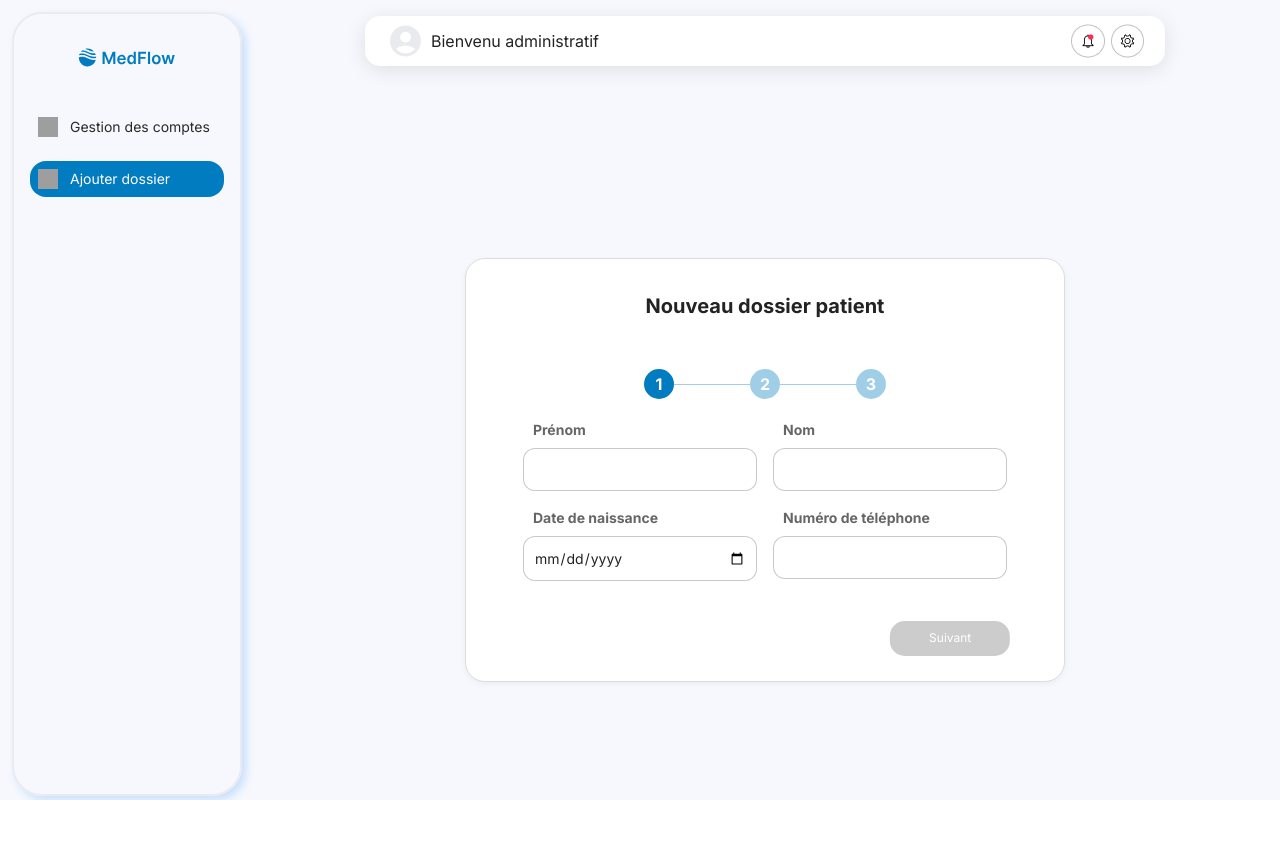
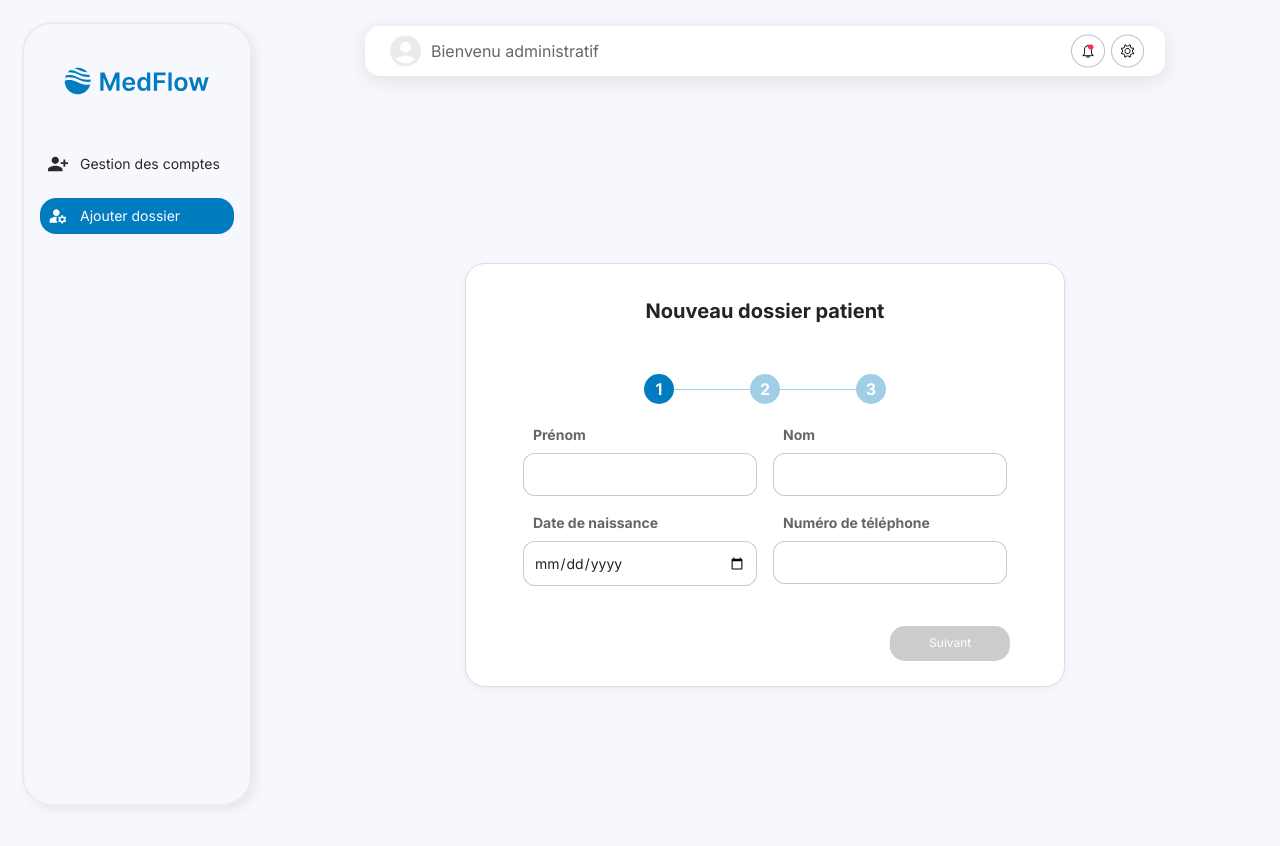
Before and after one commit to akaFatma/MedFlow, an Angular app in the folder frontend/: page /add-dpi in a window 1280 px wide. Shown: the top 846 px of the page. Before the commit the page ends 800 px from the top, so only its background shows below. Built offline with nearby package versions, Linux system fonts and the light colour scheme; grey boxes are pictures that could not be loaded.

Commit message:
Add DPI fixed stuff

```diff
--- a/frontend/src/app/components/sidebar/sidebar.component.html
+++ b/frontend/src/app/components/sidebar/sidebar.component.html
@@ -1,4 +1,4 @@
-<div class="h-screen w-64 bg-gray-800 text-white flex flex-col p-4">
+<div class="h-screen w-64 bg-white-800 text-white flex flex-col p-4">
   <!-- Logo Section -->
   <div class="mb-6">
     <img src="/logo.svg" alt="MedFlow Logo" class="logo-image mx-auto" />
--- a/frontend/src/app/components/sidebar/sidebar.component.scss
+++ b/frontend/src/app/components/sidebar/sidebar.component.scss
@@ -1,5 +1,5 @@
 .sidebar {
-  background-color: #f8f9fa;
+  background-color: #ffffff;
   width: 250px;
   height: 100vh;
   display: flex;
--- a/frontend/src/app/components/sidebar/sidebar.component.ts
+++ b/frontend/src/app/components/sidebar/sidebar.component.ts
@@ -12,16 +12,13 @@ interface MenuItem {
   standalone: true,
   imports: [CommonModule],
   template: `
-    <!-- Sidebar with Inter font applied -->
     <aside
-      class="h-[98vh] w-[18vw] bg-white-800 text-[#2B2929] flex flex-col p-4 rounded-[30px] border-[#EAEBF0] border-2 ml-3 mt-3 shadow-[4px_4px_8px_0px_rgba(0,123,255,0.2)]"
+      class="h-[98vh] w-[18vw] bg-white-800 text-[#2B2929] flex flex-col p-4 rounded-[30px] border-[#EAEBF0] border-2 ml-3 mt-3 shadow-[4px_4px_8px_0px_rgba(169,169,169,0.2)]"
     >
-      <!-- Logo Section -->
       <div class="mb-6">
-        <img src="./logo.svg" alt="MedFlow" class="max-w-[100px] mx-auto" />
+        <img src="./logo.svg" alt="MedFlow" class="max-w-[150px] mx-auto" />
       </div>
 
-      <!-- Menu Section -->
       <nav class="flex-grow flex flex-col space-y-4">
         <button
           *ngFor="let item of menuItems"
@@ -29,7 +26,7 @@ interface MenuItem {
           (click)="handleMenuClick(item)"
         >
           <img
-            [src]="'icons/' + item.icon"
+            [src]="'./' + item.icon"
             [alt]="item.label"
             class="w-5 h-5 mr-3"
           />
@@ -42,12 +39,12 @@ interface MenuItem {
 export class SidebarComponent {
   menuItems: MenuItem[] = [
     {
-      icon: 'manage.svg', // Ensure these images are in 'assets/icons'
+      icon: 'add.svg',
       label: 'Gestion des comptes',
       isPrimary: false,
     },
     {
-      icon: 'add.svg',
+      icon: 'manage.svg',
       label: 'Ajouter dossier',
       isPrimary: true,
     },
--- a/frontend/src/app/pages/add-dpi/add-dpi.component.html
+++ b/frontend/src/app/pages/add-dpi/add-dpi.component.html
@@ -1,4 +1,4 @@
-<!-- add-dpi.component.html -->
+<div class="everything">
   <div class="container">
     <app-sidebar></app-sidebar>
     <div class="main-content">
@@ -6,7 +6,7 @@
         <div class="topbox">
           <div class="left-side">
             <img src="/profil.png" alt="Key Icon" class="icon" />
-          <span>Bienvenu administratif</span>
+            <p class="textbienven">Bienvenu administratif</p>
           </div>
           <div class="right-side">
             <img src="/notif.png" alt="Bell Icon" class="icon" />
@@ -103,7 +103,11 @@
               </div>
               <div class="input-box">
                 <label for="profession">Profession</label>
-              <input type="text" id="profession" formControlName="profession" />
+                <input
+                  type="text"
+                  id="profession"
+                  formControlName="profession"
+                />
               </div>
               <div class="input-box">
                 <label for="assurance">Assurance</label>
@@ -170,3 +174,4 @@
       <div class="vide"></div>
     </div>
   </div>
+</div>
--- a/frontend/src/app/pages/add-dpi/add-dpi.component.scss
+++ b/frontend/src/app/pages/add-dpi/add-dpi.component.scss
@@ -9,7 +9,6 @@
   background-color: #28a745 !important; /* Bootstrap green */
 }
 
-/* Ensure responsiveness */
 @media (max-width: 768px) {
   .box {
     max-width: 90%; /* Reduce width for smaller screens */
@@ -21,6 +20,9 @@
   }
 }
 
+.textbienven {
+  color: #666666;
+}
 .opacity-100 {
   opacity: 1 !important; /* Fully opaque */
 }
@@ -60,14 +62,16 @@ button {
 }
 
 .button {
-  height: 35px;
-  width: 120px;
-  padding: 8px 24px;
-  font-size: 12px;
-  border-radius: 15px;
-  border: 2px solid #027cc0;
+  display: flex;
+  justify-content: center;
+  align-items: center;
+  padding: 10px 20px; /* Adjust as needed for size */
+  border: none;
+  border-radius: 8px; /* Optional for rounded corners */
+  background-color: #007bff; /* Button background color */
+  color: white; /* Text color */
   cursor: pointer;
-  transition: all 0.3s ease;
+  transition: background-color 0.3s ease;
 }
 
 .button.retour {
@@ -81,7 +85,6 @@ button {
   background-color: #f6f8fd;
   height: 100vh; /* Ensure the container fills the full viewport height */
   position: relative;
-  // margin-top: 80px; /* Ensure space between .topbox and .box */
 }
 
 .right-side {
@@ -98,6 +101,8 @@ button {
   align-items: center; /* Center vertically */
   padding: 20px; /* Optional padding */
   position: relative;
+
+  margin-bottom: 10px;
 }
 
 .box {
@@ -229,6 +234,22 @@ button {
   flex-wrap: wrap;
   gap: 16px;
   justify-content: center; /* Center child items horizontally */
+}
+
+.everything {
+  background-color: #f6f8fd;
+  display: flex;
+  flex-direction: column;
+  padding: 10px;
+  margin: 0px auto;
+  box-sizing: border-box;
+  position: relative;
+  overflow: visible; /* Autorise l'extension */
+}
+.everything::after {
+  content: "";
+  display: block;
+  height: 30px; /* Ajoute toujours de l'espace supplémentaire en bas */
 }
 
 .input-box {
@@ -375,47 +396,6 @@ button {
   height: 100px; /* Ensures it takes up space */
   background-color: green; /* Keep it the same as the container background to blend in */
 }
-/* Success Modal Styles */
-// .success-popup {
-//   position: fixed;
-//   top: 50%;
-//   left: 50%;
-//   transform: translate(-50%, -50%); /* Center the modal box on the screen */
-//   display: flex;
-//   justify-content: center;
-//   align-items: center;
-//   background-color: rgba(0, 0, 0, 0.5); /* Background overlay */
-//   z-index: 9999;
-//   border-radius: 10px;
-//   background-color: green; /* White background */
-// }
-
-// .popup-content {
-//   padding: 20px;
-//   box-shadow: 0 4px 6px rgba(0, 0, 0, 0.1);
-//   text-align: center;
-//   position: relative;
-//   width: 300px;
-//   display: flex;
-//   justify-content: center; /* Horizontally center the content */
-//   align-items: center; /* Vertically center the content */
-// }
-
-// .popup-message {
-//   color: white; /* Green text */
-//   font-size: 18px;
-//   font-weight: bold;
-// }
-
-// .popup-close {
-//   position: absolute;
-//   top: 2px;
-//   right: 10px;
-//   font-size: 20px;
-//   color: white; /* Green color for the close button */
-//   cursor: pointer;
-// }
-
 .success-popup {
   position: fixed;
   top: 0;
```
Also changed, not shown: frontend/public/add.svg (renamed from frontend/src/assets/add.svg), frontend/public/manage.svg (renamed from frontend/src/assets/manage.svg). Lines whose indentation alone changed are shown as unchanged.
